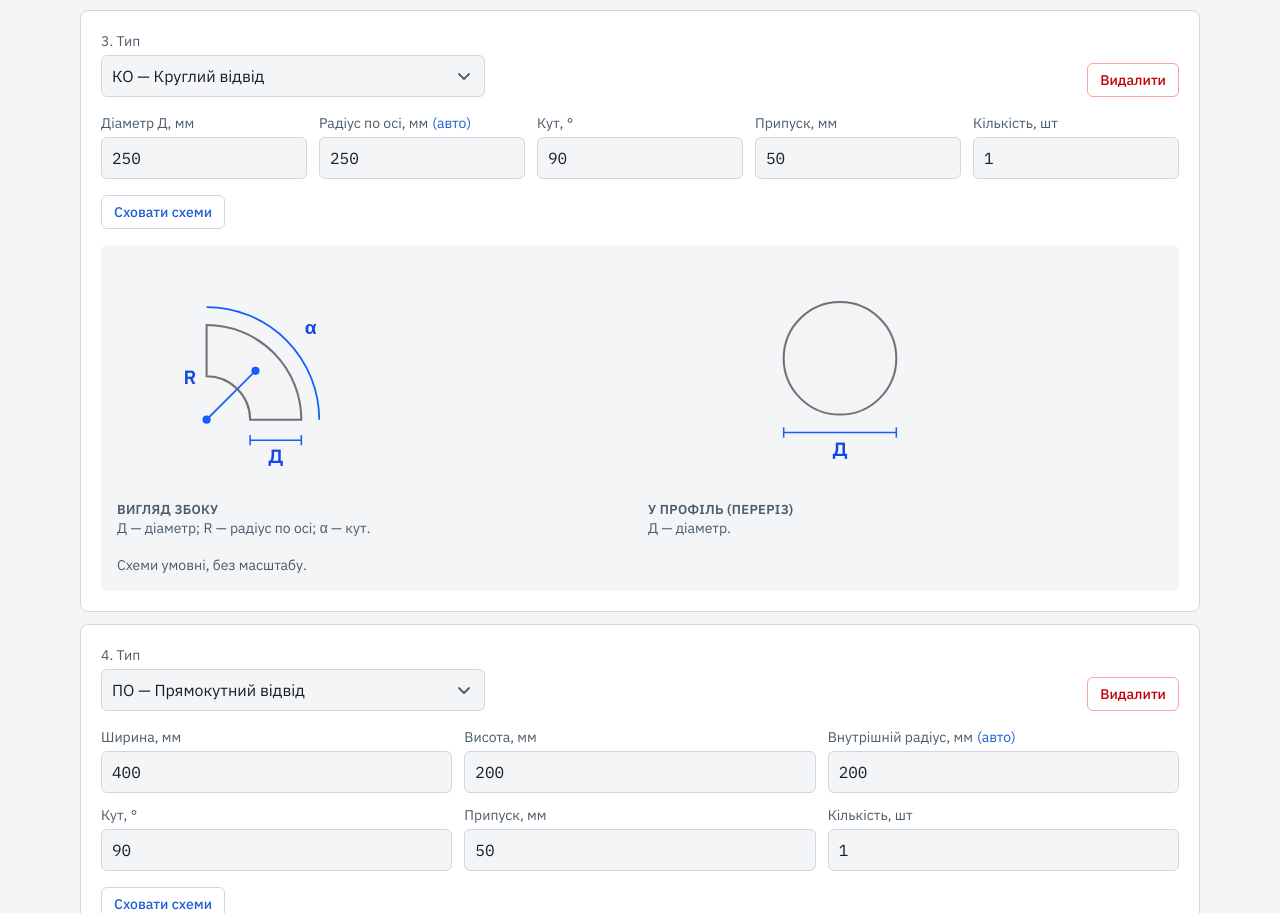
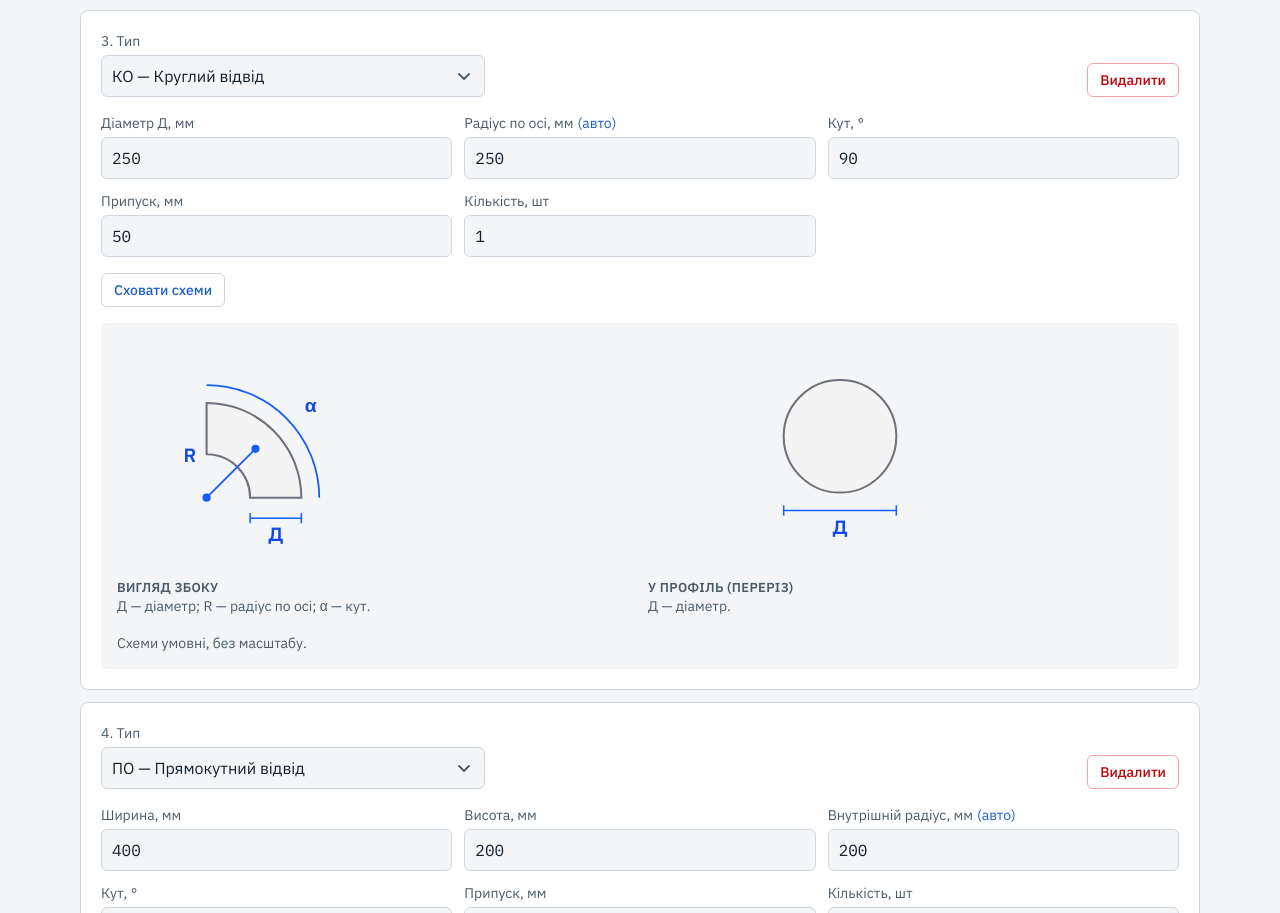
Before and after one commit to QuaZz7aR/HVAC-duct-calculator, a Next.js app: page / in a window 1280 px wide. Shown: the part 1574-2487 px from the top of the page. Built offline with nearby package versions, Linux system fonts and the light colour scheme.

Commit message:
Reserve room for the reset-to-auto link when sizing field columns
Co-Authored-By: Claude Sonnet 5.5 <noreply@anthropic.com>
Claude-Session: https://claude.ai/code/session_01PpJhEaXTNTL4e4jwnYecUZ

```diff
--- a/src/components/calculator/FittingCard.tsx
+++ b/src/components/calculator/FittingCard.tsx
@@ -29,8 +29,8 @@ export function FittingCard({ row, index, outcome, onKindChange, onValueChange,
   const [showSketch, setShowSketch] = useState(sketchesOpenByDefault);
   const fieldLabel = (f: (typeof kindFields)[FittingKind][number]) =>
     `${dict.fields[f.key]}${f.optional ? ` (${dict.optional}: ${defaultConfig.reducerLengthMm})` : ""}`;
-  // the (авто) hint can sit after the label, so reserve room for it on the suggested field
-  const labels = [...kindFields[row.kind].map((f) => fieldLabel(f) + (autoKey(row.kind) === f.key ? ` (${dict.autoValue})` : "")), dict.quantity];
+  // the (авто) hint or the reset link sits after the label, so reserve room for the longer one on the suggested field
+  const labels = [...kindFields[row.kind].map((f) => fieldLabel(f) + (autoKey(row.kind) === f.key ? ` ${dict.autoValue.length > dict.resetAuto.length ? `(${dict.autoValue})` : dict.resetAuto}` : "")), dict.quantity];
   return (
     <div className={cardClass}>
       <div className="mb-4 flex items-end justify-between gap-3">
```
